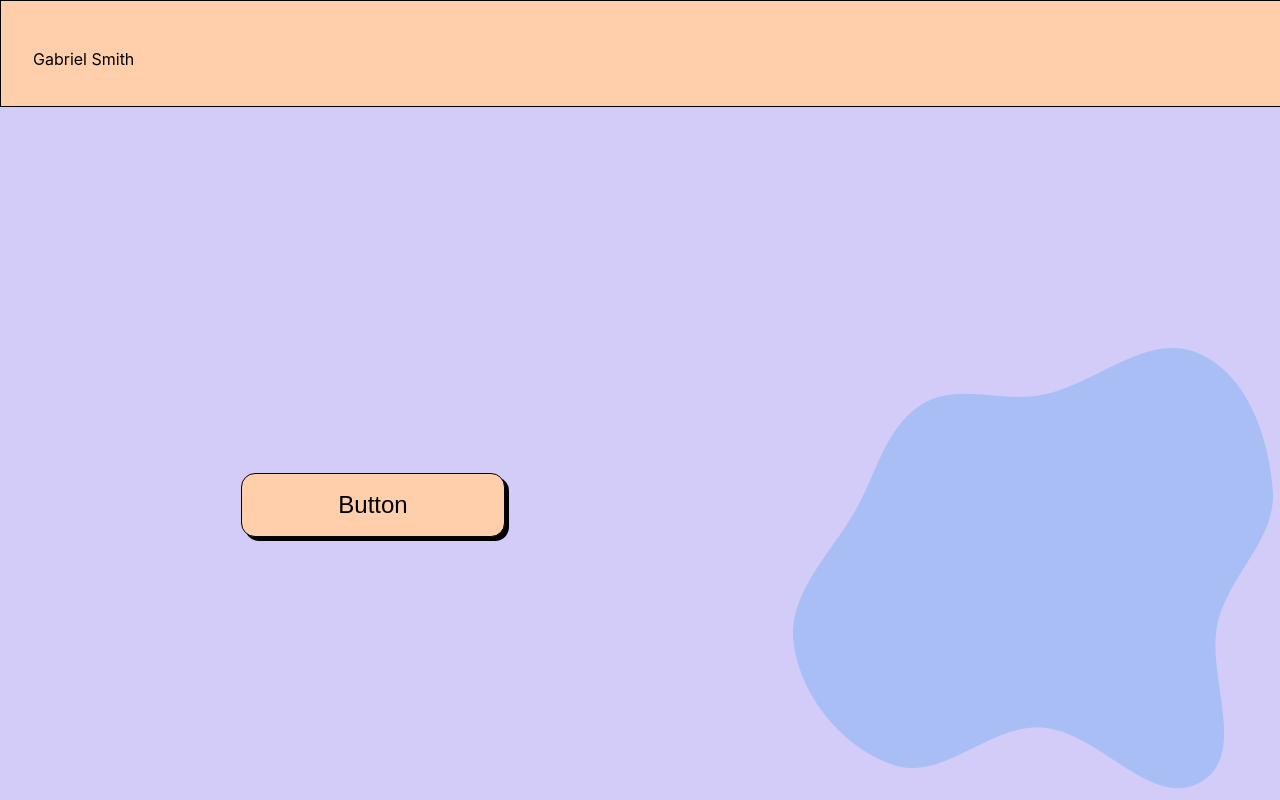
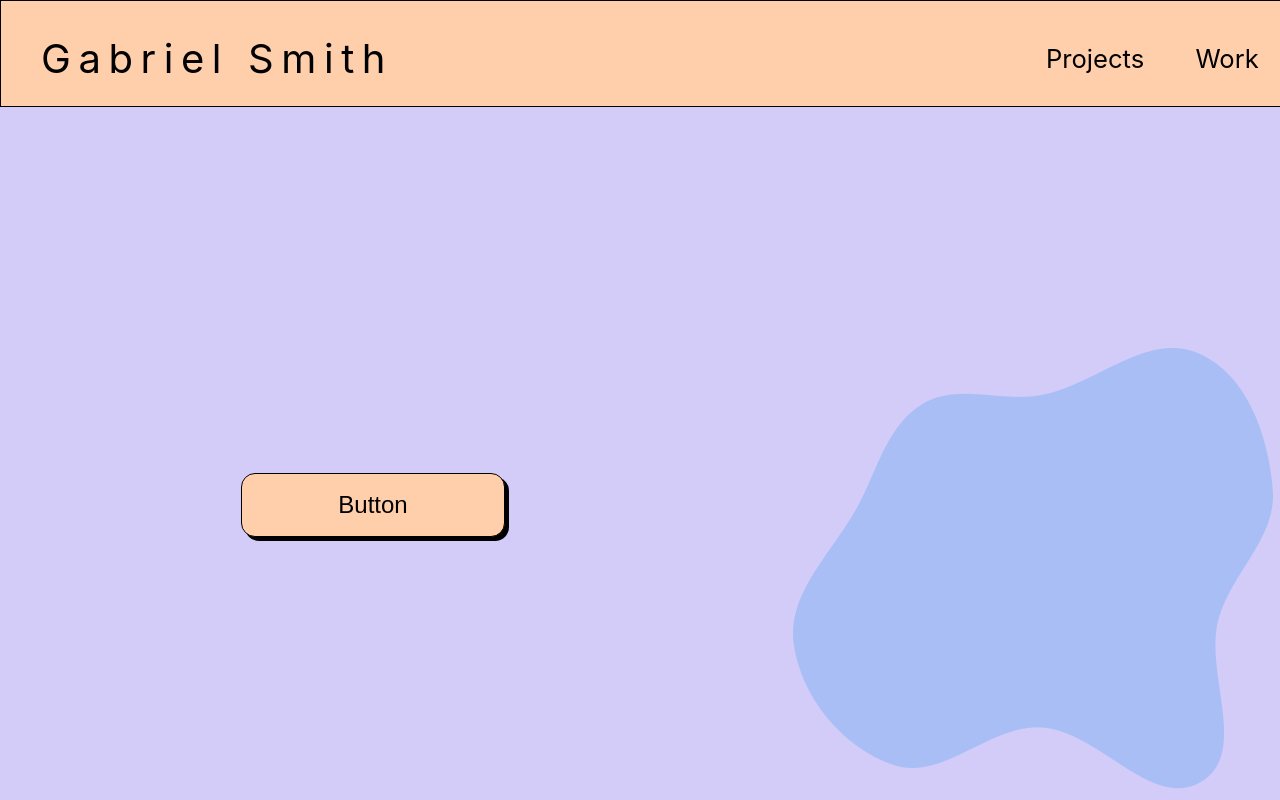
Before and after one commit to gabesmithp/gabesmithp, a React (Create React App) app: page / in a window 1280 px wide. Shown: the top 800 px of the page. Built offline with nearby package versions, Linux system fonts and the light colour scheme.

Commit message:
PACKAGE: Sass

```diff
--- a/package.json
+++ b/package.json
@@ -6,9 +6,11 @@
     "@testing-library/jest-dom": "^5.11.9",
     "@testing-library/react": "^11.2.3",
     "@testing-library/user-event": "^12.6.2",
+    "node-sass": "^5.0.0",
     "react": "^17.0.1",
     "react-dom": "^17.0.1",
     "react-scripts": "4.0.1",
+    "sass": "^1.32.5",
     "web-vitals": "^0.2.4"
   },
   "scripts": {
--- a/src/components/Main.js
+++ b/src/components/Main.js
@@ -7,7 +7,7 @@ const Main = () => {
     <div>
       <Navbar />
       <img className="blobs" src={blobs} alt="blobs"/>
-      <button className="button ">Button</button>
+      <button className="button">Button</button>
     </div>
   )
 }
--- a/src/components/Navbar.js
+++ b/src/components/Navbar.js
@@ -2,12 +2,13 @@ import React from 'react'
 
 const Navbar = () => {
   return (
-    <div className="navbar">
-    <div className="title">Gabriel Smith</div>
-    <div className="links">
-
-    </div>
-
+    <div className="navbar f jcb aic">
+      <div className="title">Gabriel Smith</div>
+      <div className="f">
+        <div className="nav-link">Projects</div>
+        <div className="nav-link">Work</div>
+        <div className="nav-link">Education</div>
+      </div>
     </div>
   )
 }
--- a/src/index.js
+++ b/src/index.js
@@ -1,6 +1,6 @@
 import React from 'react';
 import ReactDOM from 'react-dom';
-import './index.css';
+import './index.scss';
 import App from './components/App';
 import reportWebVitals from './reportWebVitals';
 
--- a/src/index.css
+++ b/src/index.scss
@@ -26,7 +26,7 @@ code {
     'Courier New', monospace;
 }
 
-button {
+button, a {
   cursor: url('./Hand.png'), auto;
 }
 
@@ -351,16 +351,22 @@ em, .i { font-style: italic }
 /********* CUSTOM CLASSES *********/
 
 .navbar {
-  display: flex;
-  flex-direction: row;
-  justify-content: space-between;
-  align-items: center;
-  padding: 10px 32px 0px;
-  position: relative;
+
+  padding: 10px 40px 0px;
   height: 107px;
   background: #ffcfab;
   border: 1px solid #000000;
   box-sizing: border-box;
+}
+
+.title {
+  font-size: 40px;
+  letter-spacing: 0.19em;
+}
+
+.nav-link {
+  margin: 0 1em;
+  font-size: 1.6em;
 }
 
 .blobs {
```
Also changed, not shown: 2 other files (tests, documents, lock files or other folders).
